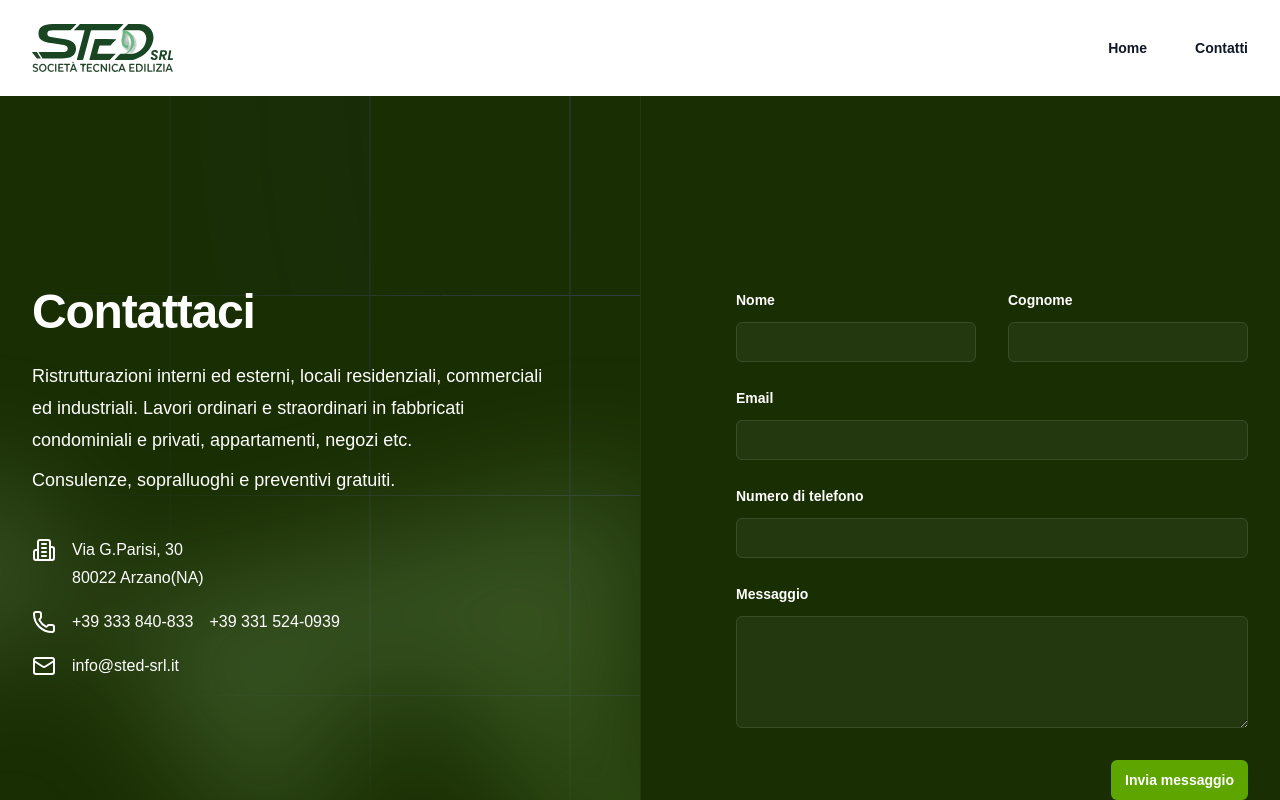
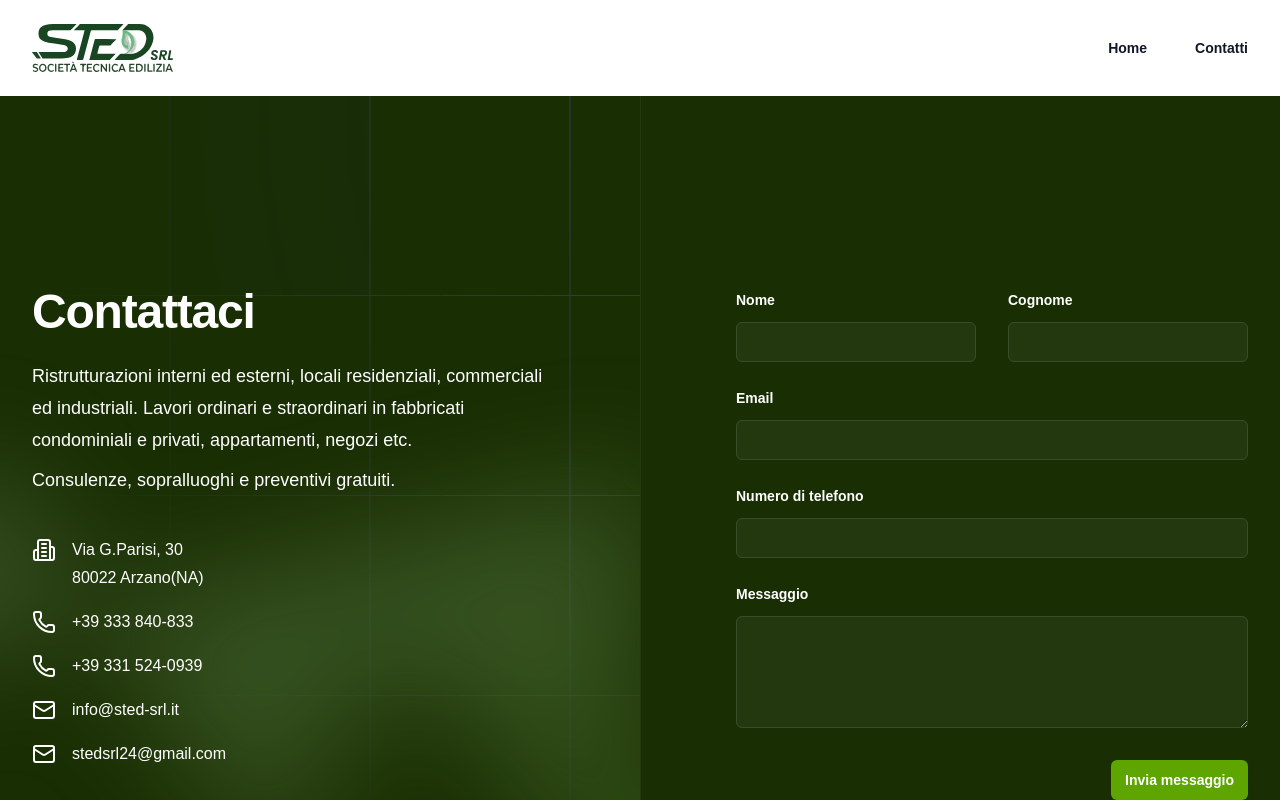
Before and after one commit to acidzx/impresa_edile, a Next.js app: page /contatti in a window 1280 px wide. Shown: the top 800 px of the page. Built offline with nearby package versions, Linux system fonts and the light colour scheme.

Commit message:
Update page.tsx

```diff
--- a/app/contatti/page.tsx
+++ b/app/contatti/page.tsx
@@ -138,6 +138,16 @@ export default function Page() {
                     +39 333 840-833
                   </Link>
                 </dd>
+              </div>
+              <div className="flex gap-x-4">
+                <dt className="flex-none">
+                  <span className="sr-only">Telephone</span>
+                  <PhoneIcon
+                    aria-hidden="true"
+                    className="h-7 w-6 text-white"
+                  />
+                </dt>
+
                 <dd>
                   <Link href="tel:+39 3315240939" className="hover:text-white">
                     +39 331 524-0939
@@ -165,6 +175,21 @@ export default function Page() {
                     stedsrl24@gmail.com
                   </Link>
                 </dd> */}
+              </div>
+              <div className="flex gap-x-4">
+                <dt className="flex-none">
+                  <span className="sr-only">Email</span>
+                  <MailIcon aria-hidden="true" className="h-7 w-6 text-white" />
+                </dt>
+
+                <dd>
+                  <Link
+                    href="mailto:stedsrl24@gmail.com"
+                    className="hover:text-white"
+                  >
+                    stedsrl24@gmail.com
+                  </Link>
+                </dd>
               </div>
             </dl>
           </div>
```
